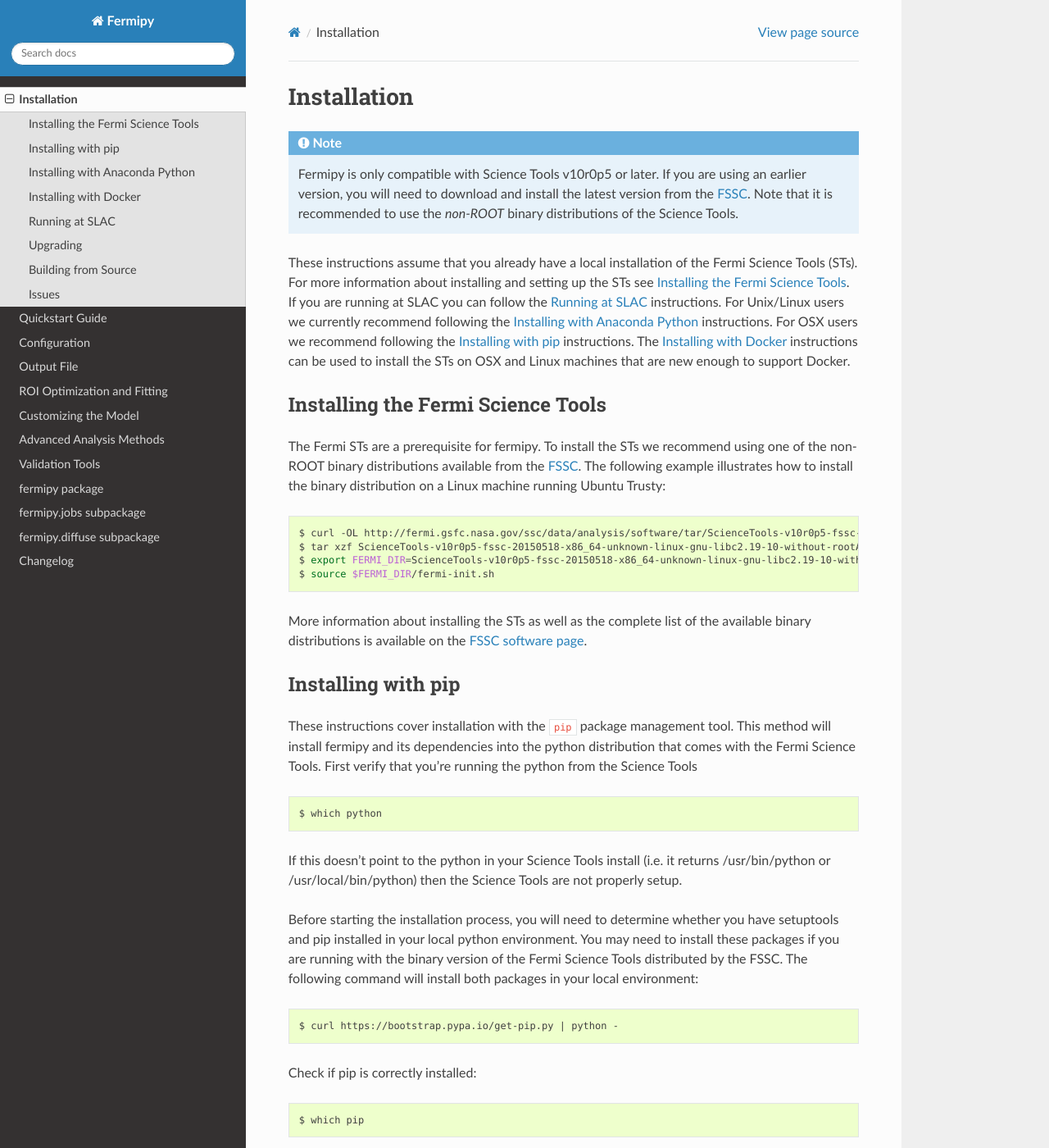
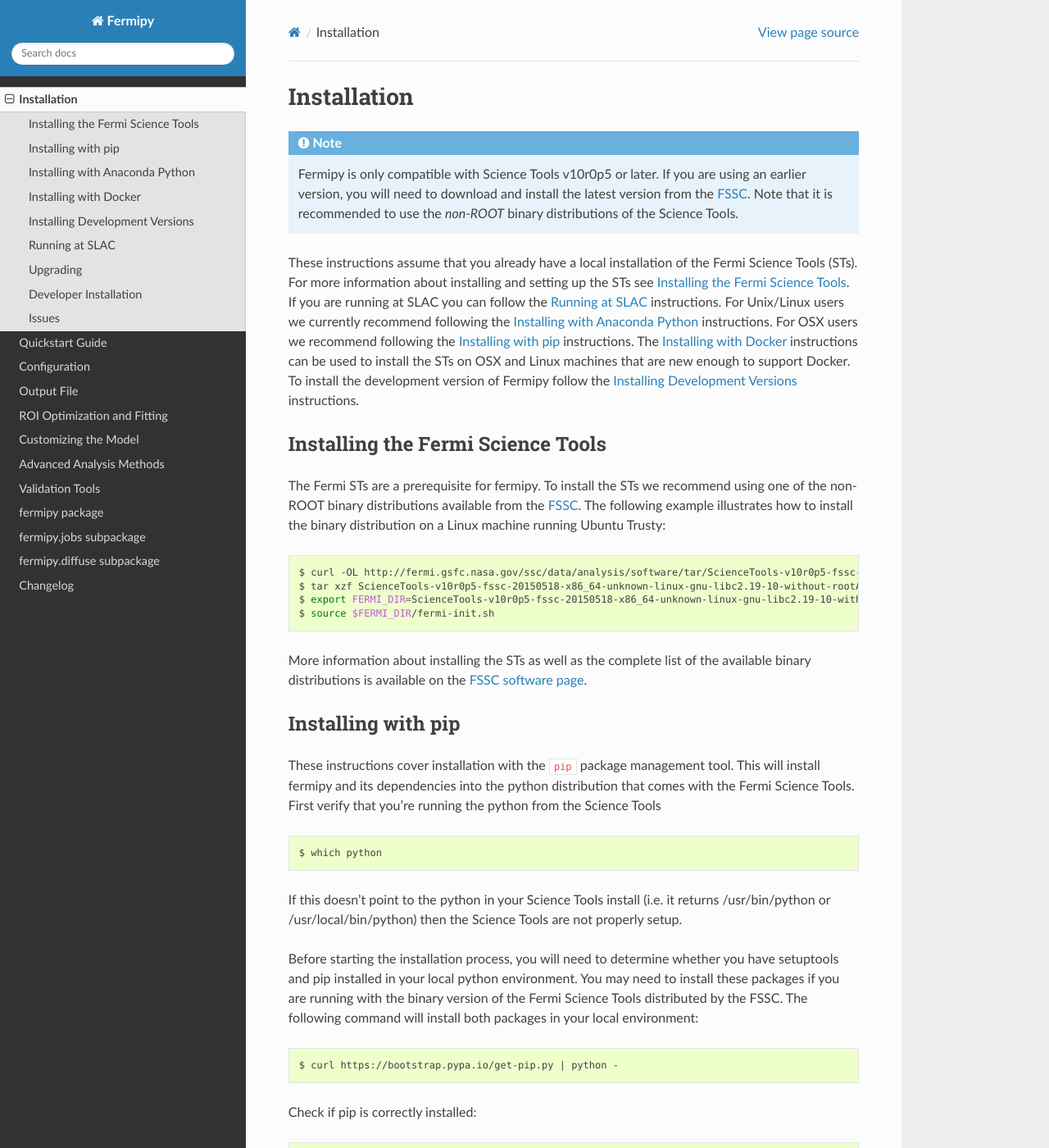
Before and after one commit to fermiPy/fermipy, a Sphinx documentation site: the page built from docs/install.rst, in a window 1280 px wide and 1400 px high. Shown: the whole window at 82% size. Built offline with Sphinx 7.4.7 and the Read the Docs theme 2.0.0, drawn with Linux system fonts in a browser that asks for light colours; the version number could not be read and is left out; some of the changed text lies outside the part shown.

Commit message:
At instructions for installing development versions.

```diff
--- a/docs/install.rst
+++ b/docs/install.rst
@@ -20,7 +20,9 @@
 :ref:`condainstall` instructions.  For OSX users we recommend
 following the :ref:`pipinstall` instructions.  The
 :ref:`dockerinstall` instructions can be used to install the STs on
-OSX and Linux machines that are new enough to support Docker.
+OSX and Linux machines that are new enough to support Docker.  To
+install the development version of Fermipy follow the
+:ref:`devinstall` instructions.
 
 .. _stinstall:
 
@@ -52,10 +54,9 @@
 -------------------
 
 These instructions cover installation with the ``pip`` package
-management tool.  This method will install fermipy and its
-dependencies into the python distribution that comes with the Fermi
-Science Tools.  First verify that you're running the python from the
-Science Tools
+management tool.  This will install fermipy and its dependencies into
+the python distribution that comes with the Fermi Science Tools.
+First verify that you're running the python from the Science Tools
 
 .. code-block:: bash
 
@@ -158,9 +159,6 @@
 .. code-block:: bash
 
    $ conda install fermipy
-
-Alternatively fermipy can be installed from source following the
-instructions in :ref:`gitinstall`.
 
 Once fermipy is installed you can initialize the ST/fermipy
 environment by running ``condasetup.sh``:
@@ -274,6 +272,30 @@
    $ xhost +local:
    $ docker run -it --rm -e DISPLAY=$HOST_IP:0 -v $PWD:/workdir -w /workdir fermipy ipython
 
+
+.. _devinstall:
+
+Installing Development Versions
+-------------------------------
+
+The instructions describe how to install development versions of
+Fermipy.  Before installing a development version we recommend first
+installing a tagged release following the :ref:`pipinstall` or
+:ref:`condainstall` instructions above.
+
+The development version of Fermipy can be installed by running ``pip
+install`` with the URL of the git repository:
+
+.. code-block:: bash
+
+   $ pip install git+https://github.com/fermiPy/fermipy.git
+
+This will install the most recent commit on the master branch.  Note
+that care should be taken when using development versions as
+features/APIs under active development may change in subsequent
+versions without notice.
+
+
 Running at SLAC
 ---------------
 
@@ -377,16 +399,15 @@
 
 .. _gitinstall:
 
-Building from Source
---------------------
+Developer Installation
+----------------------
 
 These instructions describe how to install fermipy from its git source
 code repository using the ``setup.py`` script.  Installing from source
 can be useful if you want to make your own modifications to the
-fermipy source code or test features in an untagged commit.  Note that
-non-expert users are recommended to install a tagged release of
-fermipy following the :ref:`pipinstall` or :ref:`condainstall`
-instructions above.
+fermipy source code.  Note that non-developers are recommended to
+install a tagged release of fermipy following the :ref:`pipinstall` or
+:ref:`condainstall` instructions above.
 
 First clone the fermipy git repository and cd to the root directory of
 the repository:
@@ -426,10 +447,9 @@
    # Install a link to your source code installation
    $ python setup.py develop --user --uninstall
 
-You also have the option of installing a previous release tag.  To see
-the list of release tags run ``git tag``.  To install a specific
-release tag, run ``git checkout`` with the tag name followed by
-``setup.py install``:
+
+Specific release tags can be installed by running ``git checkout``
+before running the installation command:
 
 .. code-block:: bash
 
@@ -437,7 +457,7 @@
    $ git checkout X.X.X
    $ python setup.py install --user
 
-
+To see the list of available release tags run ``git tag``.
 
 Issues
 ------
```
